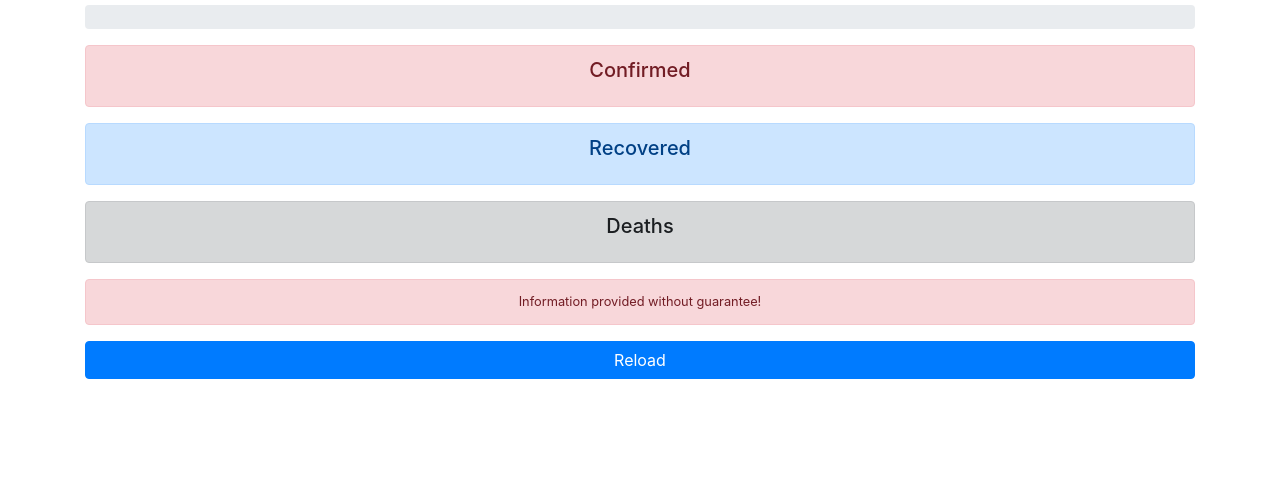
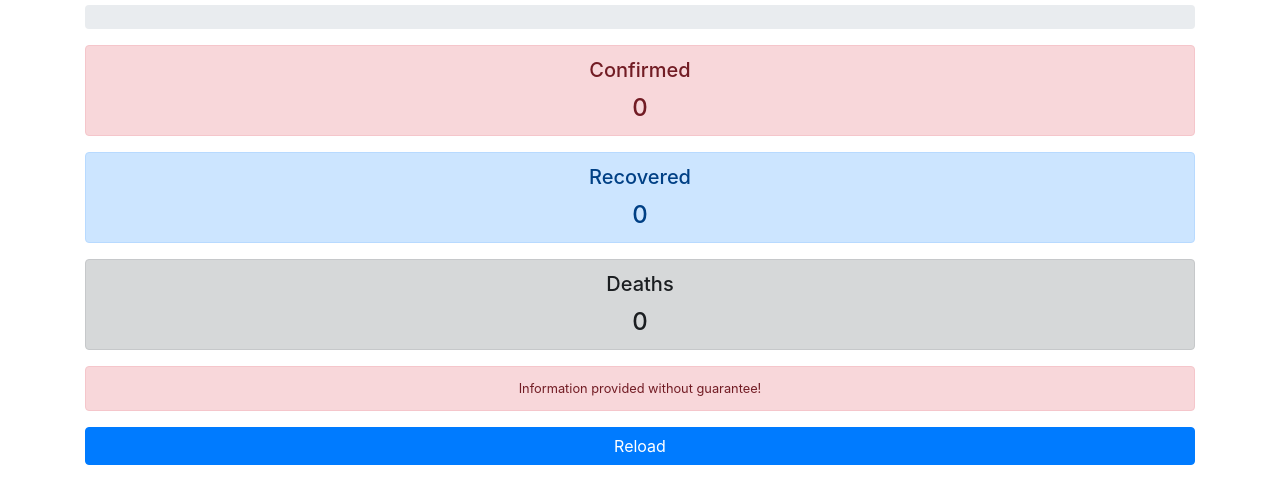
Before and after one commit to marcoris/covid19ch, a website: page index.html in a window 1280 px wide. Shown: the part 41-544 px from the top of the page. Drawn offline with Linux system fonts and the light colour scheme; no server answers.

Commit message:
fix(html): Add zeros to prevent jumping

```diff
--- a/index.html
+++ b/index.html
@@ -4,7 +4,7 @@
     <meta charset="UTF-8">
     <meta name="viewport" content="width=device-width, initial-scale=1.0">
     <title>COVID-19 - CH</title>
-    <link rel="stylesheet" href="css/style.css?v=1.0.0">
+    <link rel="stylesheet" href="css/style.css?v=1.0.1">
     <link href="manifest.json" rel="manifest">
     <link rel="icon" type="image/ico" href="favico.ico">
 </head>
@@ -20,24 +20,24 @@
         <div class="card alert alert-danger">
             <div class="card-body">
                 <h5 class="card-title">Confirmed</h5>
-                <h4 id="confirmed" class="card-text"></h4>
+                <h4 id="confirmed" class="card-text">0</h4>
             </div>
         </div>
         <div class="card alert alert-primary">
             <div class="card-body">
                 <h5 class="card-title">Recovered</h5>
-                <h4 id="recovered" class="card-text"></h4>
+                <h4 id="recovered" class="card-text">0</h4>
             </div>
         </div>
         <div class="card alert alert-dark">
             <div class="card-body">
                 <h5 class="card-title">Deaths</h5>
-                <h4 id="deaths" class="card-text"></h4>
+                <h4 id="deaths" class="card-text">0</h4>
             </div>
         </div>
         <small class="alert alert-danger d-block mb-3">Information provided without guarantee!</small>
         <button class="btn btn-primary btn-block mb-3" onclick="window.location.reload();">Reload</button>
     </div>
-    <script src="js/app.js?v=1.0.0"></script>
+    <script src="js/app.js?v=1.0.1"></script>
 </body>
 </html>
```
